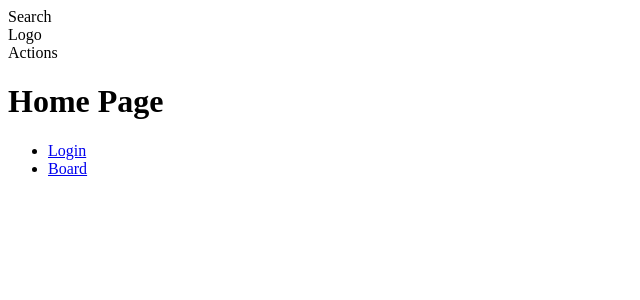
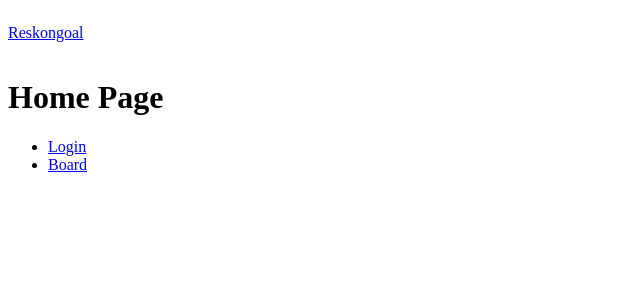
Before and after one commit to oPauloChaves/reskongoal-frontend, a React app: page / in a window 1280 px wide. Shown: the top 300 px of the page, without its empty margins (0-640 px from the left). Built offline with nearby package versions, Linux system fonts and the light colour scheme.

Commit message:
add font awesome and color green

```diff
--- a/src/components/Header/Header.scss
+++ b/src/components/Header/Header.scss
@@ -1,6 +1,6 @@
 @import '../../styles/base';
 
 .Header {
-  height: 50px;
-  padding: 5px;
+  background-color: $green;
+  margin-bottom: 10px;
 }
--- a/src/components/Header/index.js
+++ b/src/components/Header/index.js
@@ -6,9 +6,7 @@ class Header extends Component {
   render() {
     return (
       <div className={`row ${classes.Header}`}>
-        <div className='col'>Search</div>
-        <div className='col'>Logo</div>
-        <div className='col'>Actions</div>
+        <p><a href="#">Reskongoal</a></p>
       </div>
     )
   }
--- a/src/index.html
+++ b/src/index.html
@@ -6,6 +6,7 @@
     <meta http-equiv="x-ua-compatible" content="ie=edge">
     <title>reskongoal-frontend</title>
     <meta name="description" content="">
+    <link rel="stylesheet" type="text/css" href="https://cdn.jsdelivr.net/fontawesome/4.7.0/css/font-awesome.min.css">
   </head>
   <body>
     <div id="app"></div>
--- a/src/layouts/DefaultLayout.js
+++ b/src/layouts/DefaultLayout.js
@@ -11,9 +11,7 @@ class DefaultLayout extends Component {
     return (
       <Route {...rest} render={matchProps => (
         <div>
-          <div className='container'>
-            <Header {...matchProps} />
-          </div>
+          <Header {...matchProps} />
           <div className='container'>
             <Component {...matchProps} appdata={appdata} />
           </div>
--- a/src/styles/_variables.scss
+++ b/src/styles/_variables.scss
@@ -1,4 +1,5 @@
 $blue: blue;
+$green: #5C953A;
 $gray: #E6E6E6;
 $lightGray: #D8D8D8;
 $mediumGray: #979797;
```
